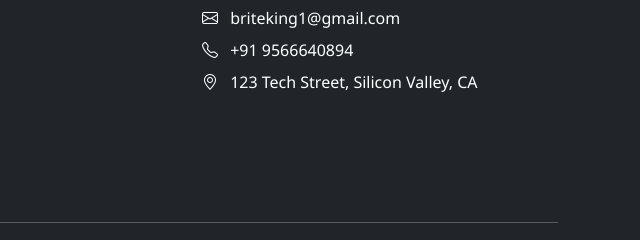
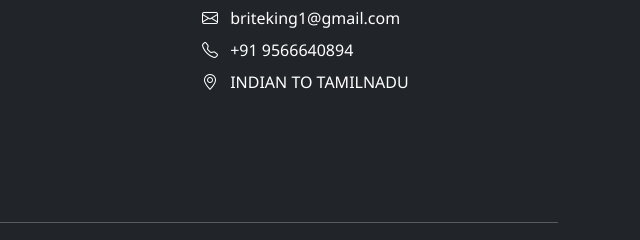
Before and after one commit to briteprithvi/Mater-computer-hardware, a plain HTML site: page index.html in a window 1280 px wide. Shown: the part 4908-5148 px from the top of the page, 640-1280 px from the left. Drawn offline with nearby package versions, Linux system fonts and the light colour scheme.

Commit message:
Update index.html
Signed-off-by: briteprithvi <49058413+briteprithvi@users.noreply.github.com>

```diff
--- a/index.html
+++ b/index.html
@@ -655,7 +655,7 @@
                     <h3 class="footer-title">Contact Us</h3>
                     <p class="mb-2"><i class="bi bi-envelope me-2"></i> briteking1@gmail.com</p>
                     <p class="mb-2"><i class="bi bi-telephone me-2"></i> +91 9566640894</p>
-                    <p><i class="bi bi-geo-alt me-2"></i> 123 Tech Street, Silicon Valley, CA</p>
+                    <p><i class="bi bi-geo-alt me-2"></i> INDIAN TO TAMILNADU</p>
                 </div>
             </div>
             <hr class="bg-white-50 my-4">
```
